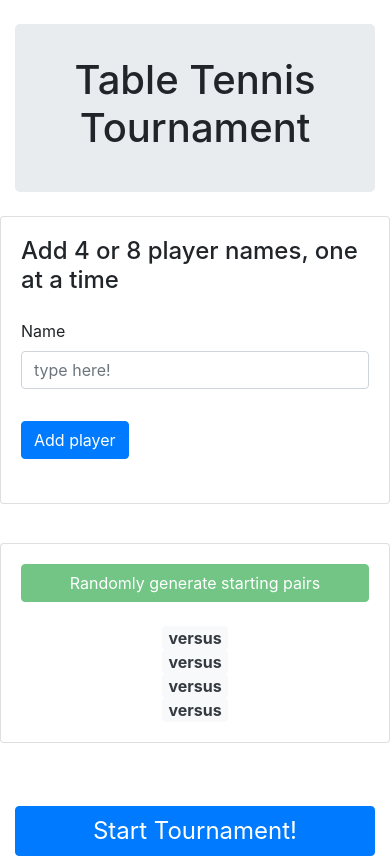
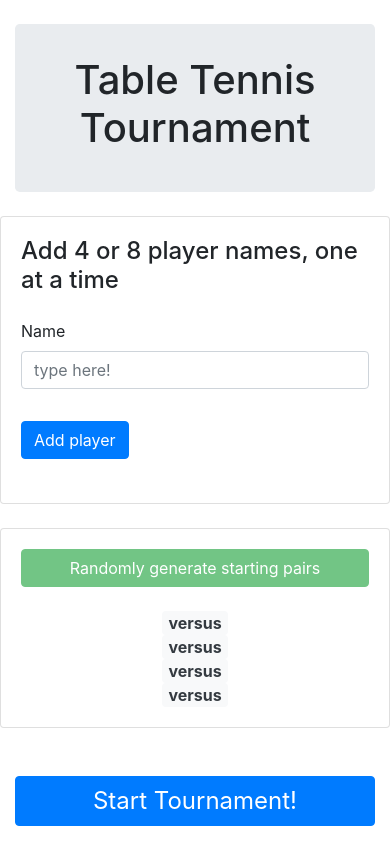
Before and after one commit to naranjita11/develop-me--technical-challenge, a React (Create React App) app: page / in a window 390 px wide. Built offline with nearby package versions, Linux system fonts and the light colour scheme.

Commit message:
Styling tweaks for mobile view plus history.push on start tournament button

```diff
--- a/src/components/CreateButton.js
+++ b/src/components/CreateButton.js
@@ -5,7 +5,7 @@ const CreateButton = ({ handleCreate, buttonText }) => {
     return (
         <>
             <button
-                className="btn btn-primary mt-4 center"
+                className="btn btn-primary mt-4 mb-4 center"
                 style={{ width: 100 + "%", fontSize: 1.5 + "rem"}}
                 type="submit"
                 onClick={ handleCreate }
--- a/src/components/Header.js
+++ b/src/components/Header.js
@@ -6,7 +6,7 @@ class Header extends Component {
       // let {  } = this.props;
 
       return (
-        <header className="jumbotron mt-4 mb-0 text-center">
+        <header className="jumbotron mt-4 mb-4 text-center">
           <h1>Table Tennis Tournament</h1>
         </header>
       )
--- a/src/components/PlayerDisplay/PlayerDisplay.js
+++ b/src/components/PlayerDisplay/PlayerDisplay.js
@@ -1,4 +1,5 @@
 import { useState } from "react";
+import history from "../../history";
 import PlayerForm from "../PlayerForm";
 import NamesArray from "../NamesArray";
 import RandomiseButton from "../RandomiseButton";
@@ -40,15 +41,16 @@ const PlayerDisplay = ({ handleSave }) => {
     const handleSubmit = (e) => {
         e.preventDefault();
         handleSave({ randomisedPlayers });
+        history.push("/started");
 
     };
 
     return (
 
         <>
-            <div className="card-deck row mb-4">
+            <div className="card-deck row">
 
-                <div className="card card-body col-md-6 mt-4">
+                <div className="card card-body col-md-6 mb-4">
 
                     <h4 className="card-title mb-4">Add 4 or 8 player names, one at a time</h4>
 
@@ -67,7 +69,7 @@ const PlayerDisplay = ({ handleSave }) => {
 
                 </div>
 
-                <div className="card card-body col-md-6 mt-4">
+                <div className="card card-body col-md-6 mb-4">
 
                     {/* <h4 className="card-title">Your players are...</h4> */}
 
```
